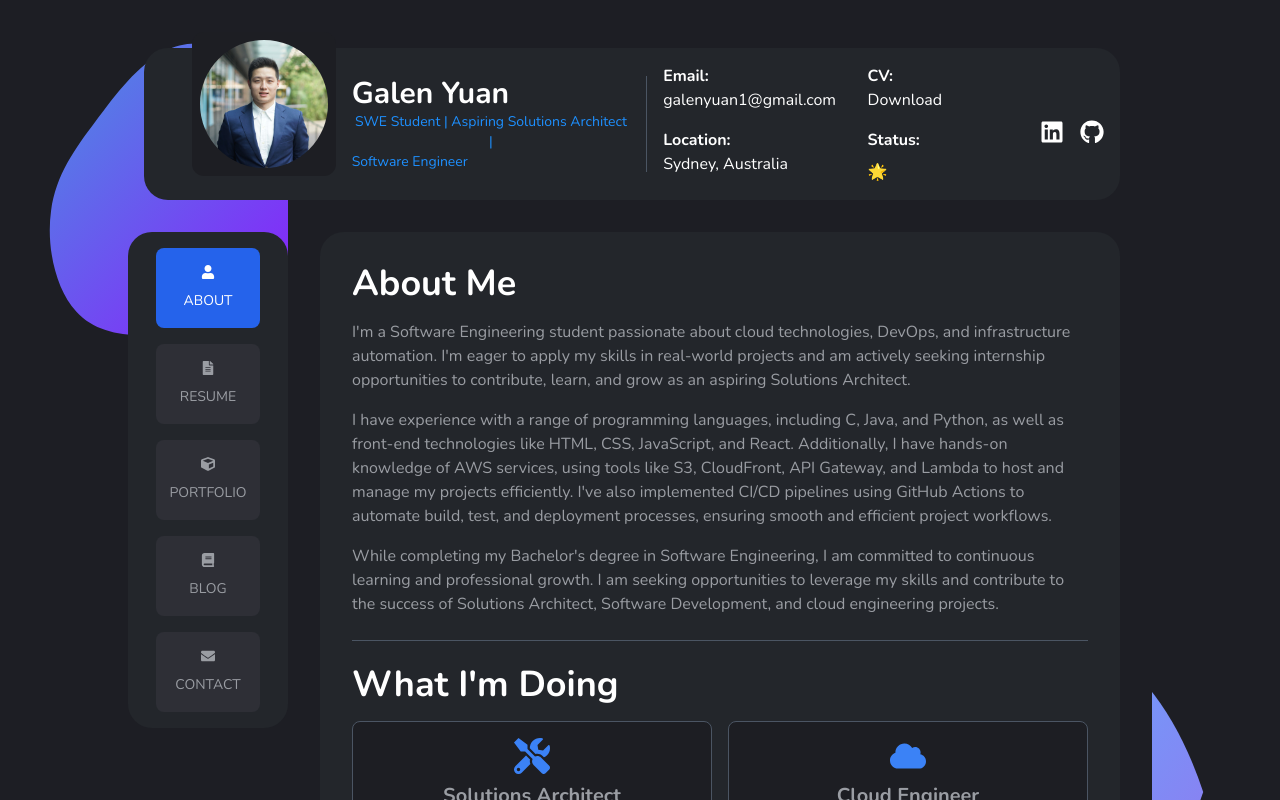
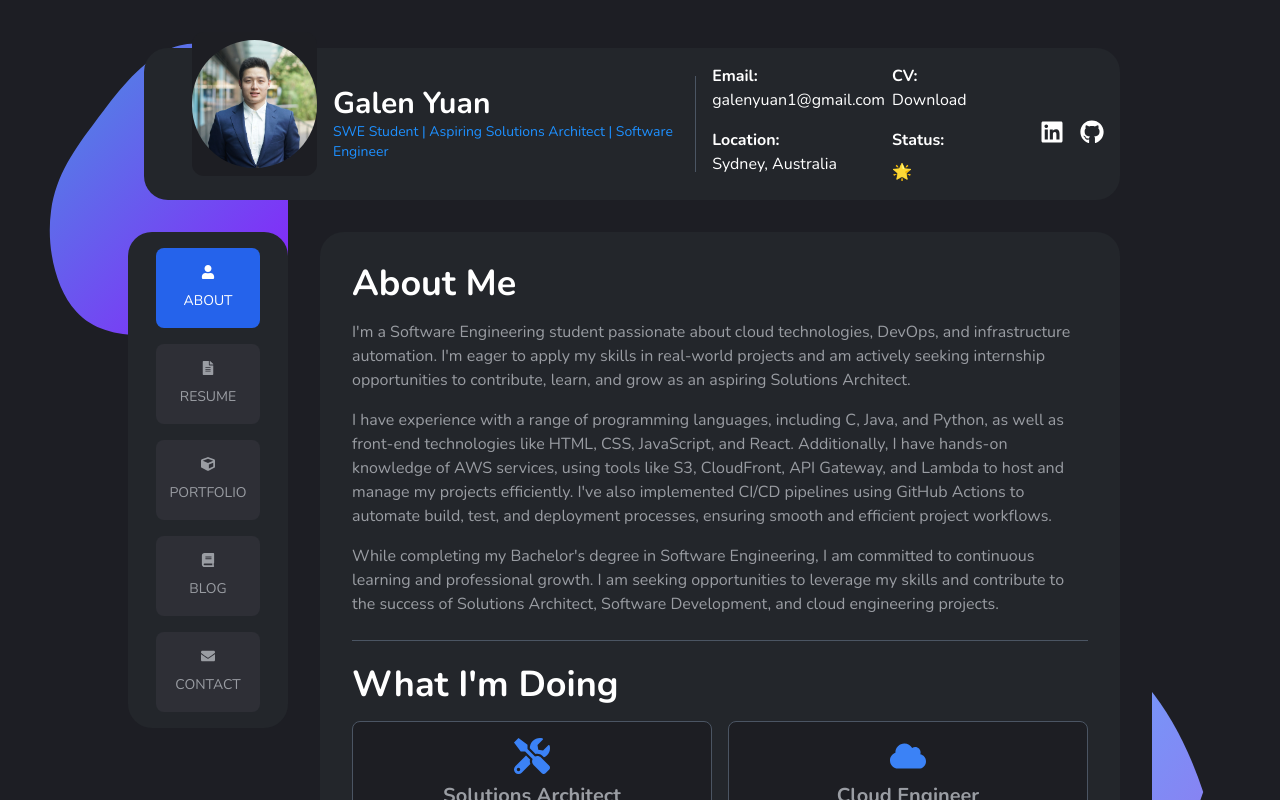
Before and after one commit to Gal-Y/personal-portfolio, a React (Create React App) app: page / in a window 1280 px wide. Shown: the top 800 px of the page. Built offline with nearby package versions, Linux system fonts and the light colour scheme.

Commit message:
fixed header text issue

```diff
--- a/src/components/Header.js
+++ b/src/components/Header.js
@@ -18,8 +18,7 @@ const Header = () => {
       {/* Name & Title */}
       <div className="flex flex-col items-center md:items-start ml-0 md:ml-4 mt-4 md:mt-0">
         <h1 className="text-3xl font-bold">Galen Yuan</h1>
-        <h2 className="text-sm text-accent">SWE Student | Aspiring Solutions Architect |</h2>
-        <h3 className="text-sm text-accent">Software Engineer</h3>
+        <h2 className="text-sm text-accent md:text-left">SWE Student | Aspiring Solutions Architect | Software Engineer</h2>
       </div>
 
       {/* Vertical Divider (Desktop Only) */}
```
